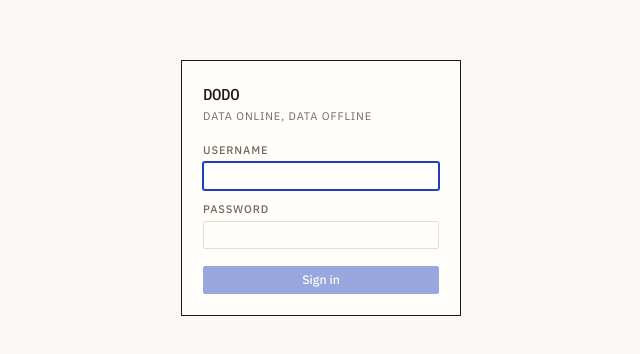
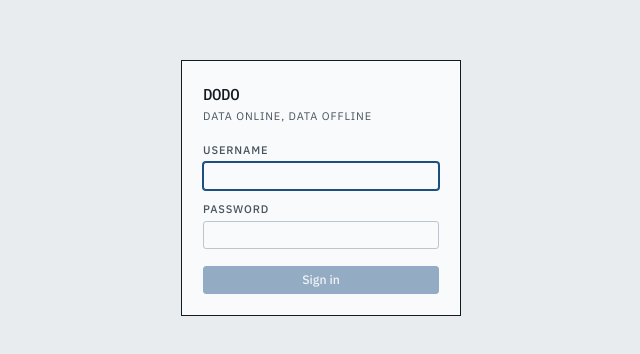
Before and after one commit to yohannesf/DODO, a React (Vite) app in the folder packages/web/: page /login in a window 1280 px wide. Shown: the part 212-566 px from the top of the page, without its empty margins (319-959 px from the left). Built offline with nearby package versions, Linux system fonts and the light colour scheme.

Commit message:
add cool token palette and dark theme

```diff
--- a/packages/web/src/styles/index.css
+++ b/packages/web/src/styles/index.css
@@ -1,6 +1,8 @@
 /* DODO design tokens — single source of truth, per docs/design-language.md.
-   Utilitarian editorial: paper-warm neutrals, near-black ink, one cobalt
-   accent, semantic colors only for data meaning. No gradients, no shadows. */
+   "Field Instrument": cool blueprint-gray surfaces, blueprint-blue primary,
+   framed panels, semantic colors for data meaning only. Light is primary;
+   dark follows. Raw palette lives on :root / .dark; Tailwind @theme maps the
+   color utilities to those vars so a single class set re-themes both modes. */
 @import '@fontsource/ibm-plex-sans/400.css';
 @import '@fontsource/ibm-plex-sans/500.css';
 @import '@fontsource/ibm-plex-sans/600.css';
@@ -8,54 +10,127 @@
 @import '@fontsource/ibm-plex-mono/500.css';
 @import 'tailwindcss';
 
+/* --- raw palette (themed) ------------------------------------------------- */
+:root {
+  --canvas: #e8ecef;
+  --panel: #f8fafb;
+  --panel-raised: #dce3e8;
+  --sunken: #d0d8de;
+  --border: #bcc6ce;
+  --border-strong: #94a2ad;
+
+  --ink: #141a20;
+  --ink-muted: #48535d;
+  --ink-faint: #79868f;
+
+  --primary: #1c4e80;
+  --primary-hover: #143a61;
+  --primary-tint: #d6e2f0;
+  --on-primary: #ffffff;
+  --focus: #1c4e80;
+
+  --ok: #2e7d32;
+  --warn: #c77d11;
+  --danger: #c0392b;
+  --info: #1c4e80;
+}
+
+.dark {
+  --canvas: #12171c;
+  --panel: #1b232a;
+  --panel-raised: #27313a;
+  --sunken: #2e3941;
+  --border: #38444e;
+  --border-strong: #5a6b77;
+
+  --ink: #e3e9ed;
+  --ink-muted: #a4b0b9;
+  --ink-faint: #6f7e88;
+
+  --primary: #5b9bd5;
+  --primary-hover: #7db1e0;
+  --primary-tint: #1e3653;
+  --on-primary: #0b1116;
+  --focus: #5b9bd5;
+
+  /* semantic lifted ~12% lightness for dark surfaces */
+  --ok: #4c9e50;
+  --warn: #e0962b;
+  --danger: #d65548;
+  --info: #5b9bd5;
+}
+
 @theme {
-  /* color: paper + ink */
-  --color-paper: #faf8f4;
-  --color-surface: #fffefb;
-  --color-ink: #1c1a15;
-  --color-ink-muted: #6f6a5e;
-  --color-hairline: #e3dfd4;
+  /* surfaces */
+  --color-canvas: var(--canvas);
+  --color-panel: var(--panel);
+  --color-panel-raised: var(--panel-raised);
+  --color-sunken: var(--sunken);
+  --color-border: var(--border);
+  --color-border-strong: var(--border-strong);
 
-  /* the one accent — interaction states only */
-  --color-cobalt: #1f3fbf;
-  --color-cobalt-deep: #182f8f;
+  /* ink */
+  --color-ink: var(--ink);
+  --color-ink-muted: var(--ink-muted);
+  --color-ink-faint: var(--ink-faint);
 
-  /* semantic — data meaning only (warning / on-track / off-track) */
-  --color-ochre: #9a6b00;
-  --color-ontrack: #2e6e3e;
-  --color-offtrack: #b3261e;
+  /* brand + interaction */
+  --color-primary: var(--primary);
+  --color-primary-hover: var(--primary-hover);
+  --color-primary-tint: var(--primary-tint);
+  --color-on-primary: var(--on-primary);
 
-  /* typography */
+  /* semantic (data meaning only) */
+  --color-ok: var(--ok);
+  --color-warn: var(--warn);
+  --color-danger: var(--danger);
+  --color-info: var(--info);
+
+  /* legacy aliases — old token names mapped to the new palette so existing
+     screens re-skin without churn. Being migrated; remove when unused. */
+  --color-paper: var(--canvas);
+  --color-surface: var(--panel);
+  --color-hairline: var(--border);
+  --color-cobalt: var(--primary);
+  --color-cobalt-deep: var(--primary-hover);
+  --color-ochre: var(--warn);
+  --color-ontrack: var(--ok);
+  --color-offtrack: var(--danger);
+
+  /* typography (Archivo wired in step 3) */
   --font-sans: 'IBM Plex Sans', system-ui, sans-serif;
   --font-mono: 'IBM Plex Mono', ui-monospace, monospace;
 
-  /* shape: 2–4 px radii maximum */
-  --radius-xs: 2px;
-  --radius-sm: 2px;
-  --radius-md: 3px;
-  --radius-lg: 4px;
-  --radius-xl: 4px;
+  /* shape: small instrument-bezel radii (4px workhorse) */
+  --radius-xs: 3px;
+  --radius-sm: 4px;
+  --radius-md: 4px;
+  --radius-lg: 6px;
+  --radius-xl: 8px;
 
-  /* motion: state changes only */
+  /* one soft shadow — transient overlays only (menus, dialogs, popovers) */
+  --shadow-overlay: 0 6px 24px -8px rgb(20 26 32 / 0.35);
+
+  /* motion */
   --ease-out-fast: cubic-bezier(0, 0, 0.2, 1);
 }
 
 @layer base {
   html {
-    background: var(--color-paper);
-    color: var(--color-ink);
+    background: var(--canvas);
+    color: var(--ink);
     font-family: var(--font-sans);
     font-size: 14px;
   }
 
   ::selection {
-    background: var(--color-cobalt);
-    color: var(--color-paper);
+    background: var(--primary);
+    color: var(--on-primary);
   }
 
   :focus-visible {
-    outline: 2px solid var(--color-cobalt);
-    outline-offset: 1px;
+    outline: 2px solid var(--focus);
+    outline-offset: 2px;
   }
 }
 
```
